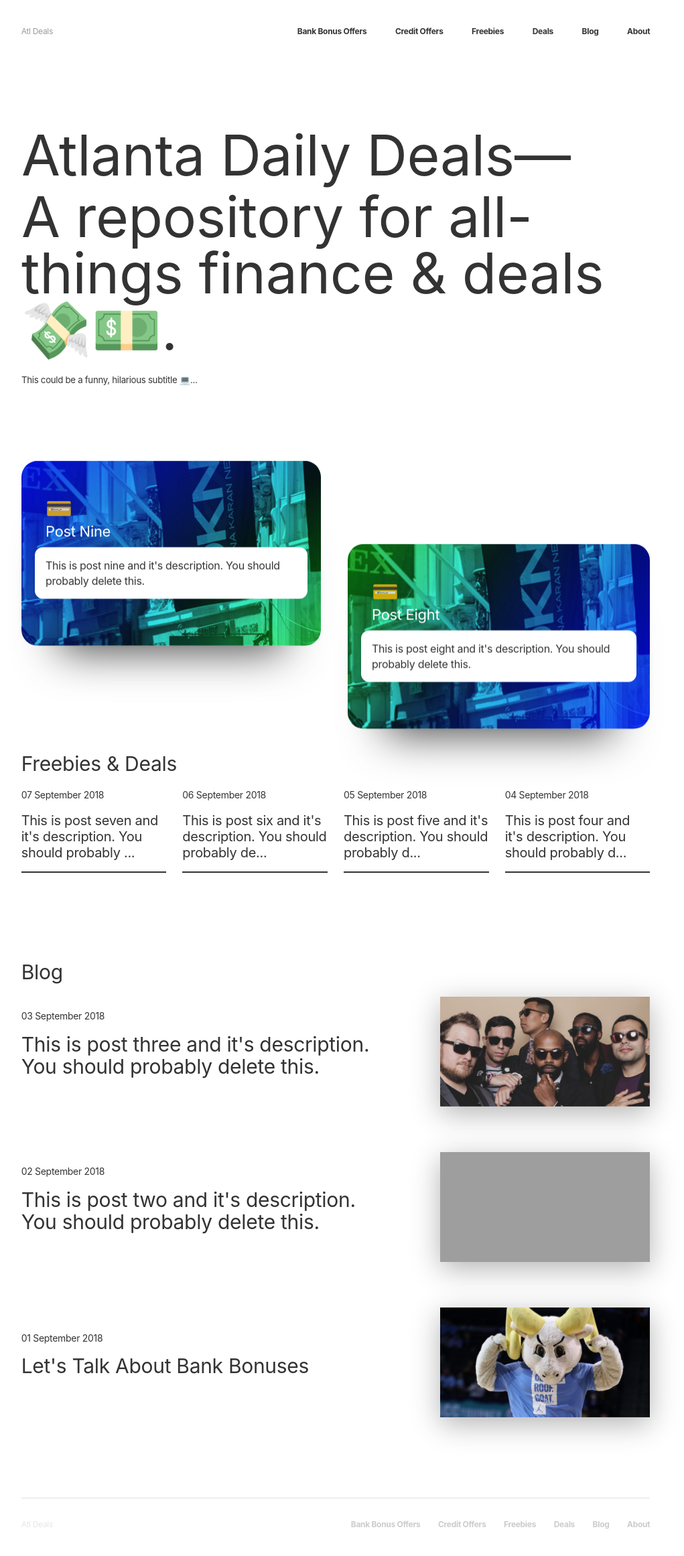
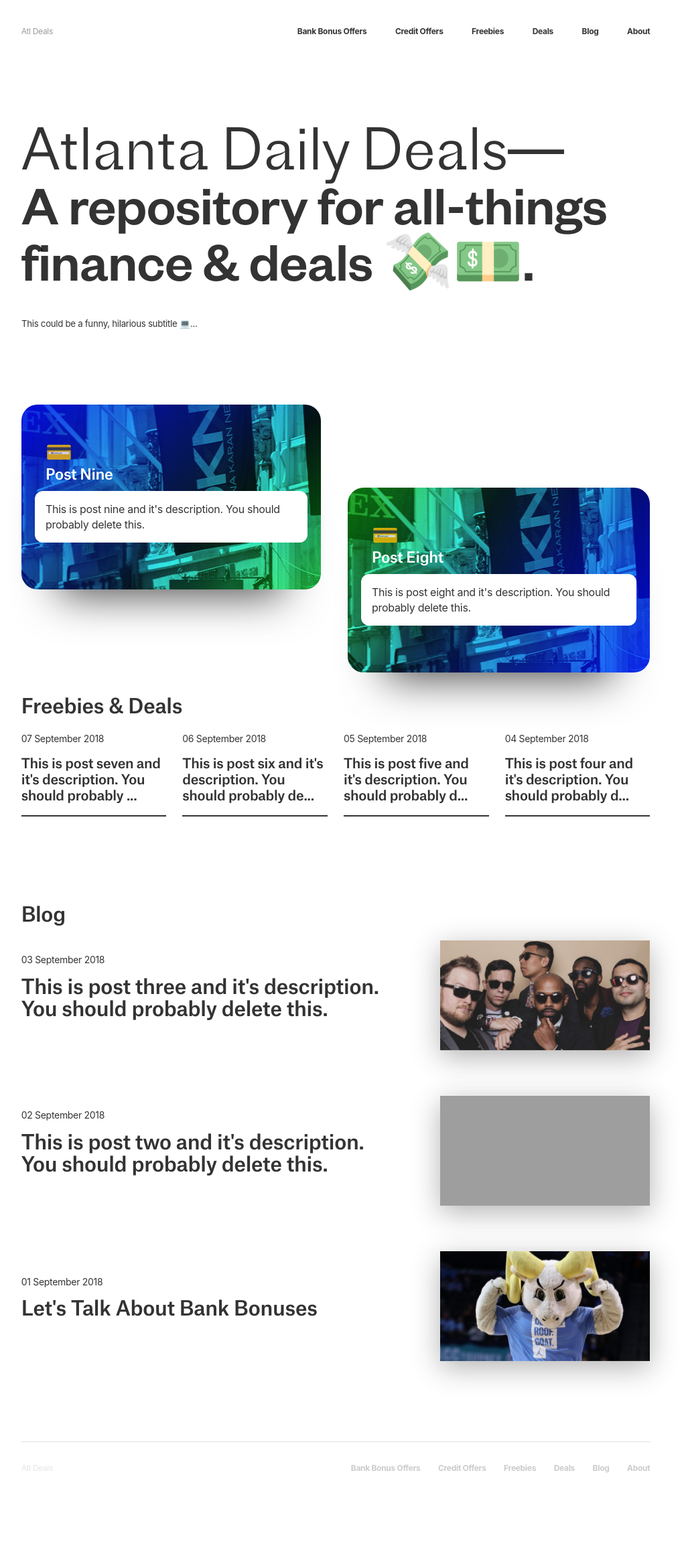
Before and after one commit to ohiosveryown/atldeals, a Jekyll site: the page built from index.html, in a window 1280 px wide. Shown: the whole page at 67% size, without its empty margins (139-1160 px from the left). Built offline with Jekyll 4.4.1, drawn with Linux system fonts in a browser that asks for light colours; nearby versions of some CDN libraries; some web fonts are replaced; after the commit the page ends 2239 px from its top, so only the background shows below that; grey boxes are pictures that could not be loaded.

Commit message:
Changed Fonts Path

```diff
--- a/_sass/_type.scss
+++ b/_sass/_type.scss
@@ -1,20 +1,20 @@
 //
 @font-face {
 	font-family: 'AtlasGrotesk';
-	src: url('https://atldeals.veryown.co/assets/fonts/AtlasGrotesk-Medium.woff');
-	src: local('☺'), url('https://atldeals.veryown.co/assets/fonts/AtlasGrotesk-Medium.woff') format('woff');
+	src: url('../fonts/AtlasGrotesk-Medium.woff');
+	src: local('☺'), url('../fonts/AtlasGrotesk-Medium.woff') format('woff');
 }
 
 @font-face {
 	font-family: 'FoundersGrotesk-Medium';
-	src: url('https://atldeals.veryown.co/assets/fonts/FoundersGrotesk-Medium.woff');
-	src: local('☺'), url('https://atldeals.veryown.co/assets/fonts/FoundersGrotesk-Medium.woff') format('woff');
+	src: url('../fonts/FoundersGrotesk-Medium.woff');
+	src: local('☺'), url('../fonts/FoundersGrotesk-Medium.woff') format('woff');
 }
 
 @font-face {
 	font-family: 'ProtoGrotesk';
-	src: url('https://atldeals.veryown.co/assets/fonts/ProtoGrotesk.woff');
-	src: local('☺'), url('https://atldeals.veryown.co/assets/fonts/ProtoGrotesk.woff') format('woff');
+	src: url('../fonts/ProtoGrotesk.woff');
+	src: local('☺'), url('../fonts/ProtoGrotesk.woff') format('woff');
 }
 
 //
```
